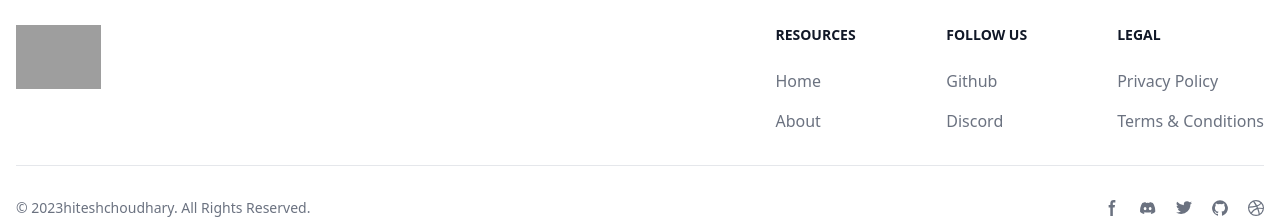
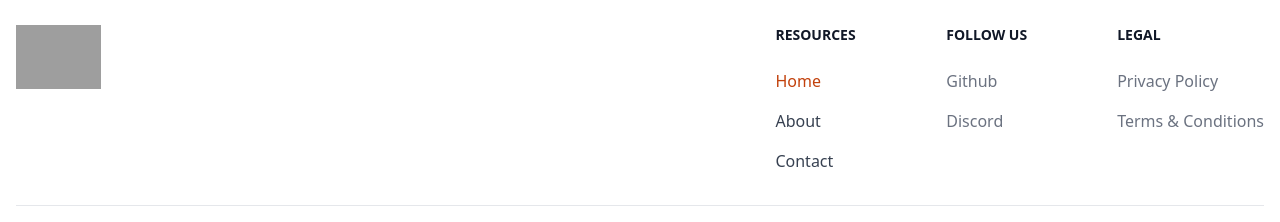
Before and after one commit to anirudha-8/07-react-router-crash-course-project, a React (Vite) app: page / in a window 1280 px wide. Shown: the part 1064-1286 px from the top of the page. Built offline with nearby package versions, Linux system fonts and the light colour scheme; grey boxes are pictures that could not be loaded.

Commit message:
improve Footer.jsx component code

```diff
--- a/src/components/Footer/Footer.jsx
+++ b/src/components/Footer/Footer.jsx
@@ -1,4 +1,4 @@
-import { Link } from "react-router-dom";
+import { Link, NavLink } from "react-router-dom";
 
 export default function Footer() {
 	return (
@@ -21,17 +21,46 @@ export default function Footer() {
 							</h2>
 							<ul className="text-gray-500 font-medium">
 								<li className="mb-4">
-									<Link to="/" className="hover:underline">
+									<NavLink
+										to="/"
+										className={({ isActive }) =>
+											`${
+												isActive
+													? "text-orange-700"
+													: "text-gray-700"
+											} hover:underline`
+										}
+									>
 										Home
-									</Link>
+									</NavLink>
+								</li>
+								<li className="mb-4">
+									<NavLink
+										to="/about"
+										className={({ isActive }) =>
+											`${
+												isActive
+													? "text-orange-700"
+													: "text-gray-700"
+											} hover:underline`
+										}
+									>
+										About
+									</NavLink>
 								</li>
 								<li>
-									<Link
-										to="/about"
-										className="hover:underline"
+									<NavLink
+										to="/contact"
+										className={({ isActive }) =>
+											`${
+												isActive
+													? "text-orange-700"
+													: "text-gray-700"
+											} hover:underline`
+										}
 									>
-										About
-									</Link>
+										Contact
+									</NavLink>
 								</li>
 							</ul>
 						</div>
```
